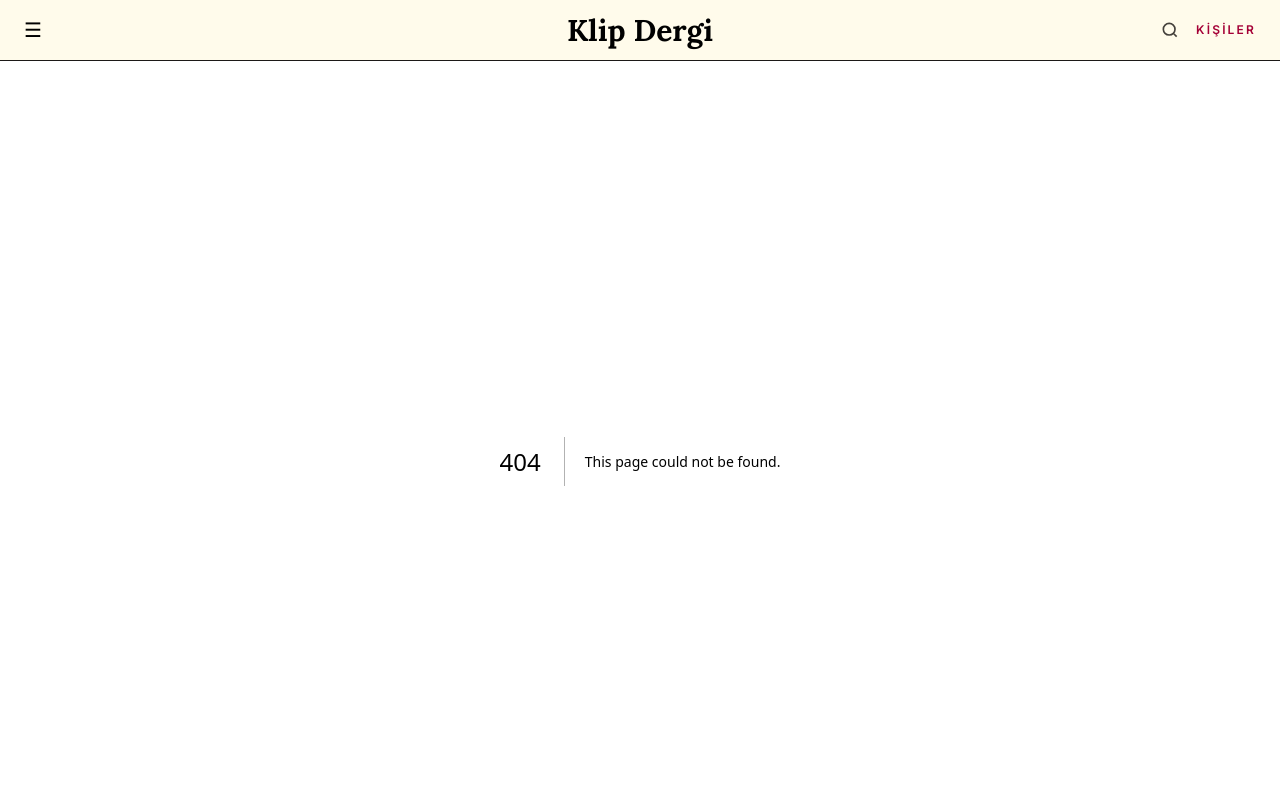
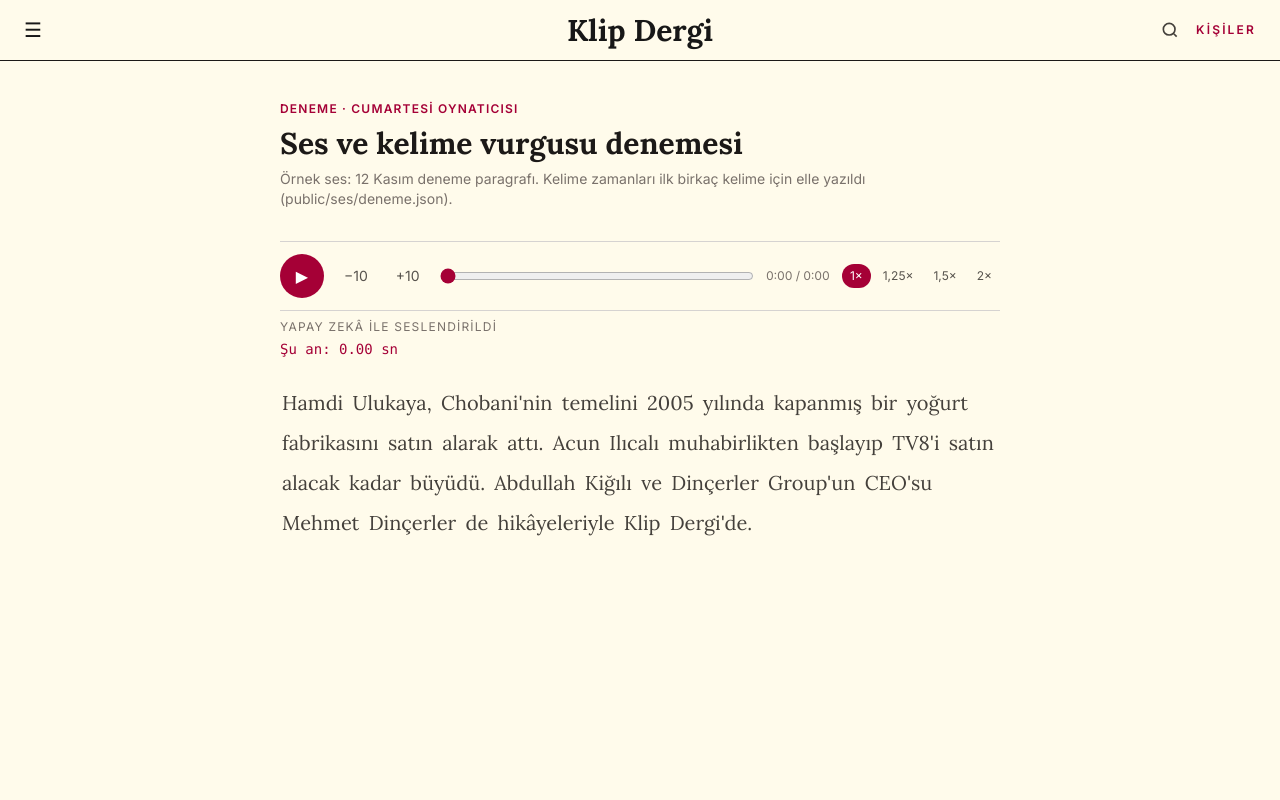
Before and after one commit to symkllci/klip-dergi, a Next.js app: page /ses-deneme in a window 1280 px wide. Before the commit this address had no page. Shown: the top 800 px of the page. Built offline with nearby package versions, Linux system fonts and the light colour scheme.

Commit message:
Oynatıcı ve kelime vurgusu denemesi (yarım: örnek ses, tahmini json)

```diff
--- /dev/null
+++ b/public/ses/deneme.json
@@ -0,0 +1,8 @@
+[
+  { "kelime": "Hamdi", "baslangic": 0.0, "bitis": 0.4 },
+  { "kelime": "Ulukaya,", "baslangic": 0.4, "bitis": 1.1 },
+  { "kelime": "Chobani'nin", "baslangic": 1.3, "bitis": 2.0 },
+  { "kelime": "temelini", "baslangic": 2.0, "bitis": 2.6 },
+  { "kelime": "2005", "baslangic": 2.6, "bitis": 3.5 },
+  { "kelime": "yılında", "baslangic": 3.5, "bitis": 4.0 }
+]
--- /dev/null
+++ b/src/app/ses-deneme/page.tsx
@@ -0,0 +1,36 @@
+import fs from "node:fs"; // Dosya okuma (sunucuda, build sırasında)
+import path from "node:path"; // Dosya yolunu birleştirme
+import type { Metadata } from "next";
+import SesliBiyografi, { type KelimeZamani } from "@/components/SesliBiyografi";
+
+// GEÇİCİ DENEME SAYFASI (adres: /ses-deneme). Gerçek sesler gelince silinecek.
+// robots noindex: Google bu sayfayı listelemesin
+export const metadata: Metadata = {
+  title: "Ses denemesi",
+  robots: { index: false, follow: false },
+};
+
+// Örnek seste okunan metin: 12 Kasım deneme paragrafı (ses bunu okuyor)
+const DENEME_METNI =
+  "Hamdi Ulukaya, Chobani'nin temelini 2005 yılında kapanmış bir yoğurt fabrikasını satın alarak attı. Acun Ilıcalı muhabirlikten başlayıp TV8'i satın alacak kadar büyüdü. Abdullah Kiğılı ve Dinçerler Group'un CEO'su Mehmet Dinçerler de hikâyeleriyle Klip Dergi'de.";
+
+export default function SesDenemeSayfasi() {
+  // public/ses/deneme.json dosyasını oku → kelime zamanları listesi
+  const dosya = path.join(process.cwd(), "public", "ses", "deneme.json");
+  const kelimeler: KelimeZamani[] = JSON.parse(fs.readFileSync(dosya, "utf-8"));
+
+  return (
+    <div className="min-h-screen bg-amber-50 text-stone-900">
+      <main className="mx-auto max-w-3xl px-6 py-10">
+        <p className="text-xs font-semibold uppercase tracking-widest text-rose-800">Deneme · Cumartesi oynatıcısı</p>
+        <h1 className="mt-2 font-serif text-3xl font-bold">Ses ve kelime vurgusu denemesi</h1>
+        <p className="mt-2 text-sm text-stone-500">
+          Örnek ses: 12 Kasım deneme paragrafı. Kelime zamanları ilk birkaç kelime için elle yazıldı (public/ses/deneme.json).
+        </p>
+        <div className="mt-8">
+          <SesliBiyografi metin={DENEME_METNI} ses="/ses/deneme.mp3" kelimeler={kelimeler} zamaniGoster />
+        </div>
+      </main>
+    </div>
+  );
+}
--- /dev/null
+++ b/src/components/SesliBiyografi.tsx
@@ -0,0 +1,177 @@
+"use client"; // Tarayıcıda çalışır: düğmeler, ses, zamanlayıcı (useState, useRef) burada
+
+import { useEffect, useRef, useState } from "react";
+
+// Kelime zamanı: hangi kelime, kaçıncı saniyede başlıyor ve bitiyor
+export type KelimeZamani = {
+  kelime: string; // okunan kelime, ör. "Hamdi"
+  baslangic: number; // başlangıç saniyesi, ör. 0.4
+  bitis: number; // bitiş saniyesi, ör. 1.1
+};
+
+type Props = {
+  metin: string; // ekranda yazan metin (biyografi)
+  ses: string; // ses dosyasının adresi, ör. "/ses/deneme.mp3"
+  kelimeler: KelimeZamani[]; // json'dan gelen kelime zamanları (sırası metindeki kelimelerle aynı)
+  zamaniGoster?: boolean; // ? = olmayabilir. Deneme sayfasında saniyeyi göstermek için (json'ı elle yazarken lazım)
+};
+
+const HIZLAR = [1, 1.25, 1.5, 2]; // plandaki hız seçenekleri
+
+// 75 saniye → "1:15" (dakika:saniye)
+function sureYaz(saniye: number): string {
+  if (!Number.isFinite(saniye)) return "0:00"; // süre henüz bilinmiyorsa
+  const dk = Math.floor(saniye / 60);
+  const sn = Math.floor(saniye % 60);
+  return `${dk}:${sn.toString().padStart(2, "0")}`; // padStart: 5 → "05"
+}
+
+export default function SesliBiyografi({ metin, ses, kelimeler, zamaniGoster }: Props) {
+  const sesRef = useRef<HTMLAudioElement>(null); // <audio> etiketine uzaktan kumanda
+  const [oynuyor, setOynuyor] = useState(false); // ses çalıyor mu
+  const [simdi, setSimdi] = useState(0); // şu an kaçıncı saniye (currentTime)
+  const [sure, setSure] = useState(0); // sesin toplam süresi (duration)
+  const [hiz, setHiz] = useState(1); // çalma hızı (playbackRate)
+
+  // Ses çalarken saniyeyi saniyede ~60 kez oku (requestAnimationFrame).
+  // timeupdate olayı saniyede sadece ~4 kez gelir, vurgu kelime atlardı.
+  useEffect(() => {
+    if (!oynuyor) return; // çalmıyorsa döngüye gerek yok
+    let kare = 0;
+    const dongu = () => {
+      if (sesRef.current) setSimdi(sesRef.current.currentTime);
+      kare = requestAnimationFrame(dongu); // bir sonraki ekran karesinde tekrar
+    };
+    kare = requestAnimationFrame(dongu);
+    return () => cancelAnimationFrame(kare); // durunca döngüyü kapat
+  }, [oynuyor]);
+
+  // Oynat / duraklat
+  function oynatDuraklat() {
+    const s = sesRef.current;
+    if (!s) return;
+    if (s.paused) s.play();
+    else s.pause();
+  }
+
+  // 10 sn geri (-10) ya da ileri (+10). Math.min/max: 0'ın altına, sürenin üstüne çıkmasın
+  function atla(fark: number) {
+    const s = sesRef.current;
+    if (!s) return;
+    s.currentTime = Math.max(0, Math.min(s.duration || 0, s.currentTime + fark));
+    setSimdi(s.currentTime);
+  }
+
+  // Hız değiştir. currentTime sesin kendi saniyesi olduğu için vurgu hızdan etkilenmez
+  function hizSec(yeni: number) {
+    if (sesRef.current) sesRef.current.playbackRate = yeni;
+    setHiz(yeni);
+  }
+
+  // ⭐ KELİME VURGUSU: şu ana kadar başlamış son kelimenin sırası (-1 = henüz hiçbiri)
+  // findLastIndex: sondan bakar, baslangic <= simdi olan ilk kelimeyi bulur
+  const okunanSira = kelimeler.findLastIndex((k) => k.baslangic <= simdi);
+  // O kelime hâlâ okunuyor mu? (bitiş saniyesi geçmediyse sarı olsun)
+  const okunuyor = okunanSira >= 0 && simdi < kelimeler[okunanSira].bitis;
+  const basladi = simdi > 0; // hiç oynatılmadıysa metin normal renkte dursun
+
+  // Metni boşluklardan kelimelere böl. "Hamdi Ulukaya," → ["Hamdi", "Ulukaya,"]
+  const metinKelimeleri = metin.split(" ");
+
+  return (
+    <div>
+      {/* OYNATICI: krem zemin, üstte ve altta ince çizgi */}
+      <div className="flex flex-wrap items-center gap-3 border-y border-stone-300 py-3">
+        {/* Görünmez ses etiketi: düğmelerimiz bunu yönetir */}
+        <audio
+          ref={sesRef}
+          src={ses}
+          preload="metadata" // önce sadece süreyi indir, sesin tamamını değil
+          onLoadedMetadata={(e) => setSure(e.currentTarget.duration)} // süre öğrenilince yaz
+          onPlay={() => setOynuyor(true)}
+          onPause={() => setOynuyor(false)}
+          onEnded={() => setOynuyor(false)}
+        />
+
+        {/* Bordo yuvarlak oynat/duraklat düğmesi */}
+        <button
+          type="button"
+          onClick={oynatDuraklat}
+          aria-label={oynuyor ? "Duraklat" : "Biyografiyi dinle"}
+          className="flex h-11 w-11 shrink-0 items-center justify-center rounded-full bg-rose-800 text-white transition-colors hover:bg-rose-900"
+        >
+          {oynuyor ? "❚❚" : "▶"}
+        </button>
+
+        {/* 10 sn geri / ileri */}
+        <button type="button" onClick={() => atla(-10)} aria-label="10 saniye geri" className="rounded-full px-2 py-1 text-sm text-stone-600 hover:text-rose-800">
+          −10
+        </button>
+        <button type="button" onClick={() => atla(10)} aria-label="10 saniye ileri" className="rounded-full px-2 py-1 text-sm text-stone-600 hover:text-rose-800">
+          +10
+        </button>
+
+        {/* İlerleme çizgisi: range = sürüklenebilir çubuk, klavyede ok tuşlarıyla da çalışır. min-w-0 + flex-1: telefonda taşmasın */}
+        <input
+          type="range"
+          min={0}
+          max={sure || 0}
+          step={0.1}
+          value={simdi}
+          onChange={(e) => {
+            const yeni = Number(e.target.value);
+            if (sesRef.current) sesRef.current.currentTime = yeni;
+            setSimdi(yeni);
+          }}
+          aria-label="İlerleme"
+          className="min-w-0 flex-1 accent-rose-800"
+        />
+
+        {/* Süre: geçen / toplam */}
+        <span className="text-xs tabular-nums text-stone-500">
+          {sureYaz(simdi)} / {sureYaz(sure)}
+        </span>
+
+        {/* Hız düğmeleri: seçili olan bordo */}
+        <div className="flex gap-1" role="group" aria-label="Çalma hızı">
+          {HIZLAR.map((h) => (
+            <button
+              key={h}
+              type="button"
+              onClick={() => hizSec(h)}
+              aria-label={`${h} kat hız`}
+              aria-pressed={hiz === h} // ekran okuyucuya "seçili" der
+              className={`rounded-full px-2 py-1 text-xs ${hiz === h ? "bg-rose-800 text-white" : "text-stone-600 hover:text-rose-800"}`}
+            >
+              {h.toString().replace(".", ",")}×
+            </button>
+          ))}
+        </div>
+      </div>
+
+      {/* Yapay zekâ etiketi (plan kuralı) */}
+      <p className="mt-2 text-xs uppercase tracking-widest text-stone-500">Yapay zekâ ile seslendirildi</p>
+
+      {/* Deneme sayfasında: şu anki saniye (json'ı elle yazarken bakmak için) */}
+      {zamaniGoster && <p className="mt-1 font-mono text-sm text-rose-800">Şu an: {simdi.toFixed(2)} sn</p>}
+
+      {/* METİN: her kelime ayrı span. Okunan sarı, okunmuşlar koyu, sıradakiler gri */}
+      <p className="mt-6 font-serif text-xl leading-loose">
+        {metinKelimeleri.map((kelime, sira) => {
+          let renk = "text-stone-700"; // oynatılmadan önce: normal
+          if (basladi) {
+            if (sira === okunanSira && okunuyor) renk = "bg-yellow-200 text-stone-900"; // şimdi okunan
+            else if (sira <= okunanSira) renk = "text-stone-900"; // okunmuş: koyu
+            else renk = "text-stone-400"; // sıradaki: gri
+          }
+          return (
+            // key: sıra numarası (aynı kelime iki kez geçebilir). Sonundaki " " kelimeler arası boşluk
+            <span key={sira}>
+              <span className={`rounded px-0.5 transition-colors ${renk}`}>{kelime}</span>{" "}
+            </span>
+          );
+        })}
+      </p>
+    </div>
+  );
+}
```
Also changed, not shown: 1 other file (tests, documents, lock files or other folders).
